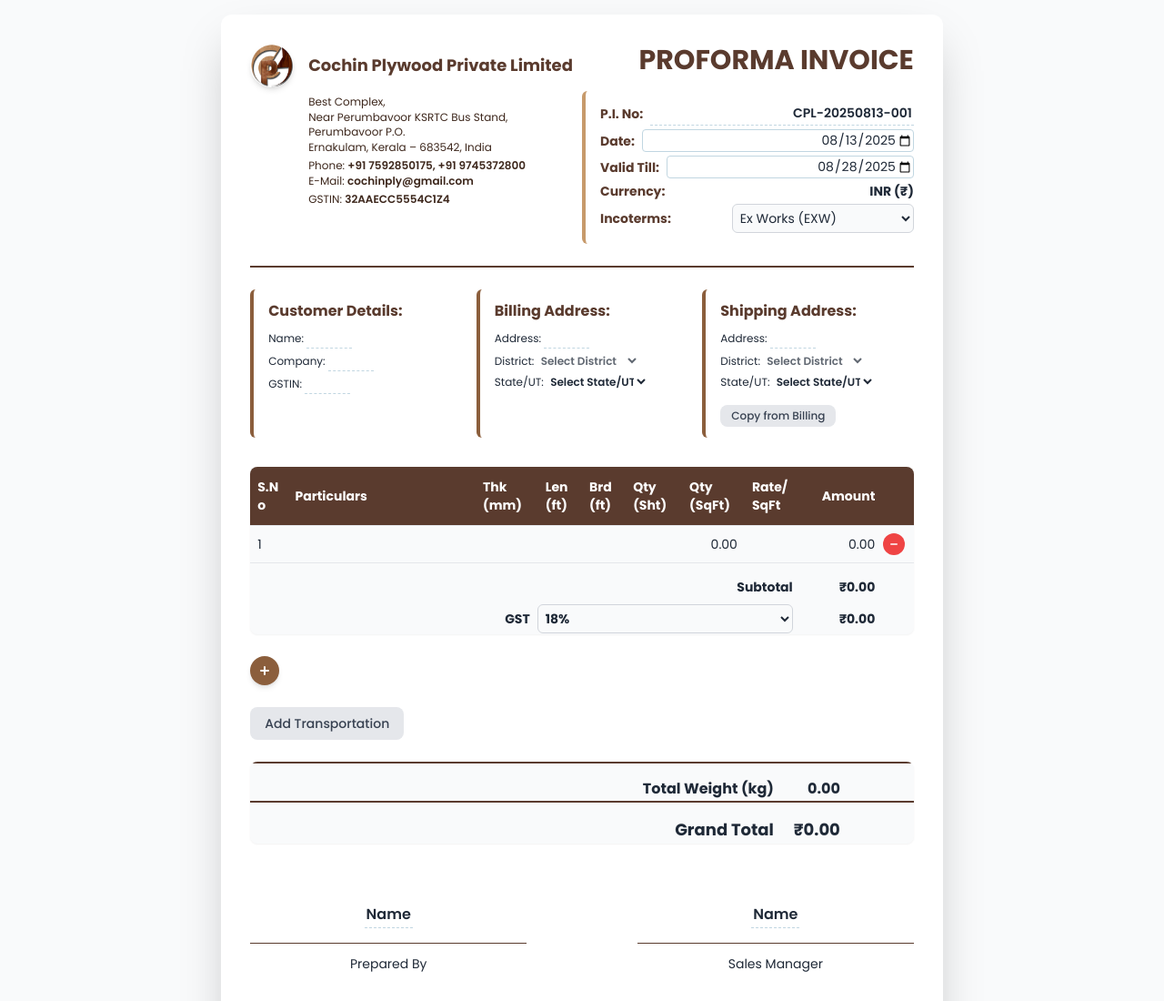
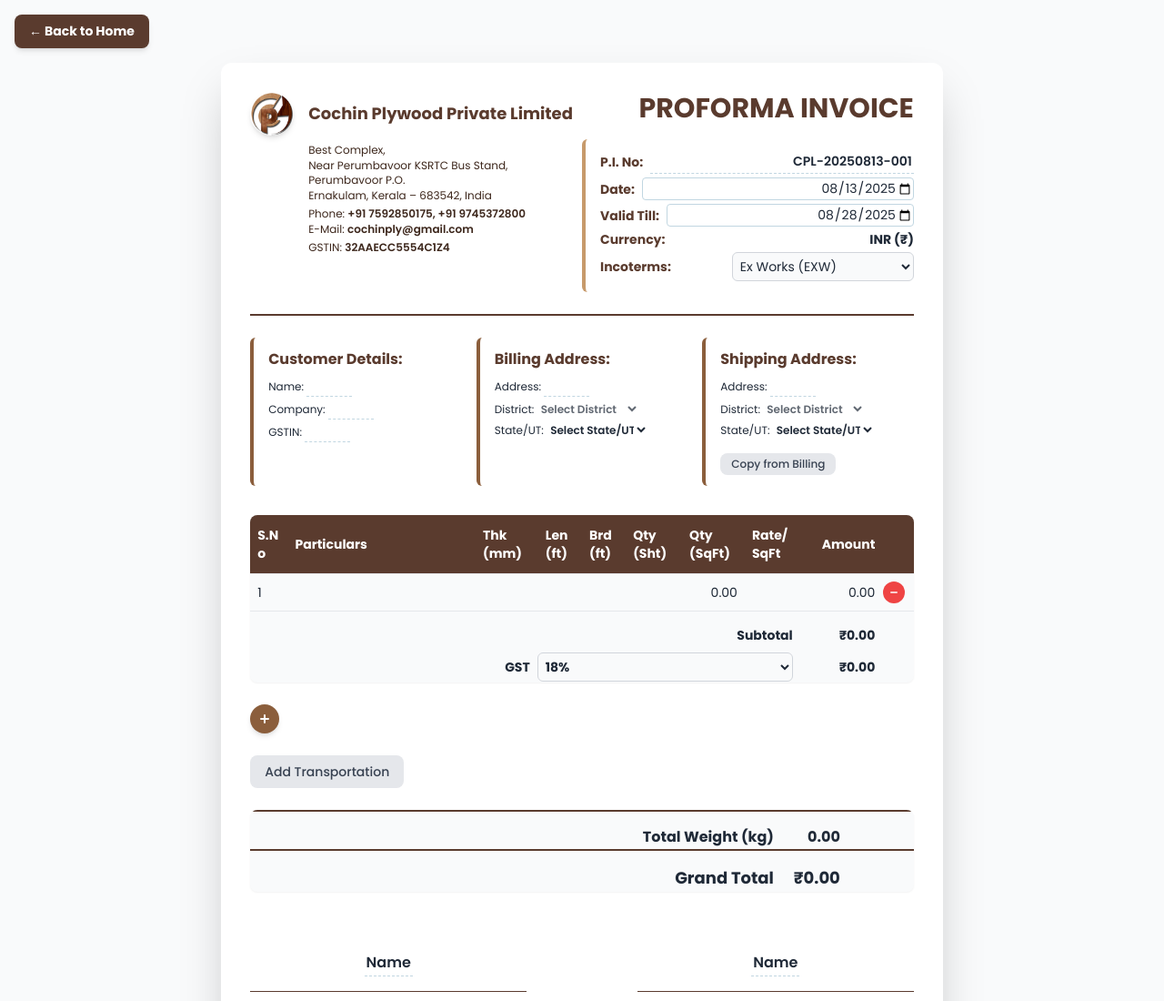
Before and after one commit to Cochin-Wood-Industries/proforma_app, a plain HTML site: page proforma_CPL.html in a window 1280 px wide. Shown: the top 1100 px of the page at 91% size. Drawn offline with nearby package versions, Linux system fonts and the light colour scheme.

Commit message:
Update proforma_CPL.html8

```diff
--- a/proforma_CPL.html
+++ b/proforma_CPL.html
@@ -110,6 +110,13 @@
     </script>
 </head>
 <body class="bg-gray-50 text-gray-800 p-4">
+    <div class="no-print mb-4">
+      <button onclick="window.location.href='index.html'"
+              class="bg-primary-dark text-white font-bold py-2 px-4 rounded-lg shadow-md hover:bg-dark-shade transition-colors">
+        ← Back to Home
+      </button>
+    </div>
+
     <div id="message-box" class="message-box"></div>
 
     <div class="invoice-container max-w-4xl mx-auto bg-white p-8 rounded-xl shadow-2xl">
```
